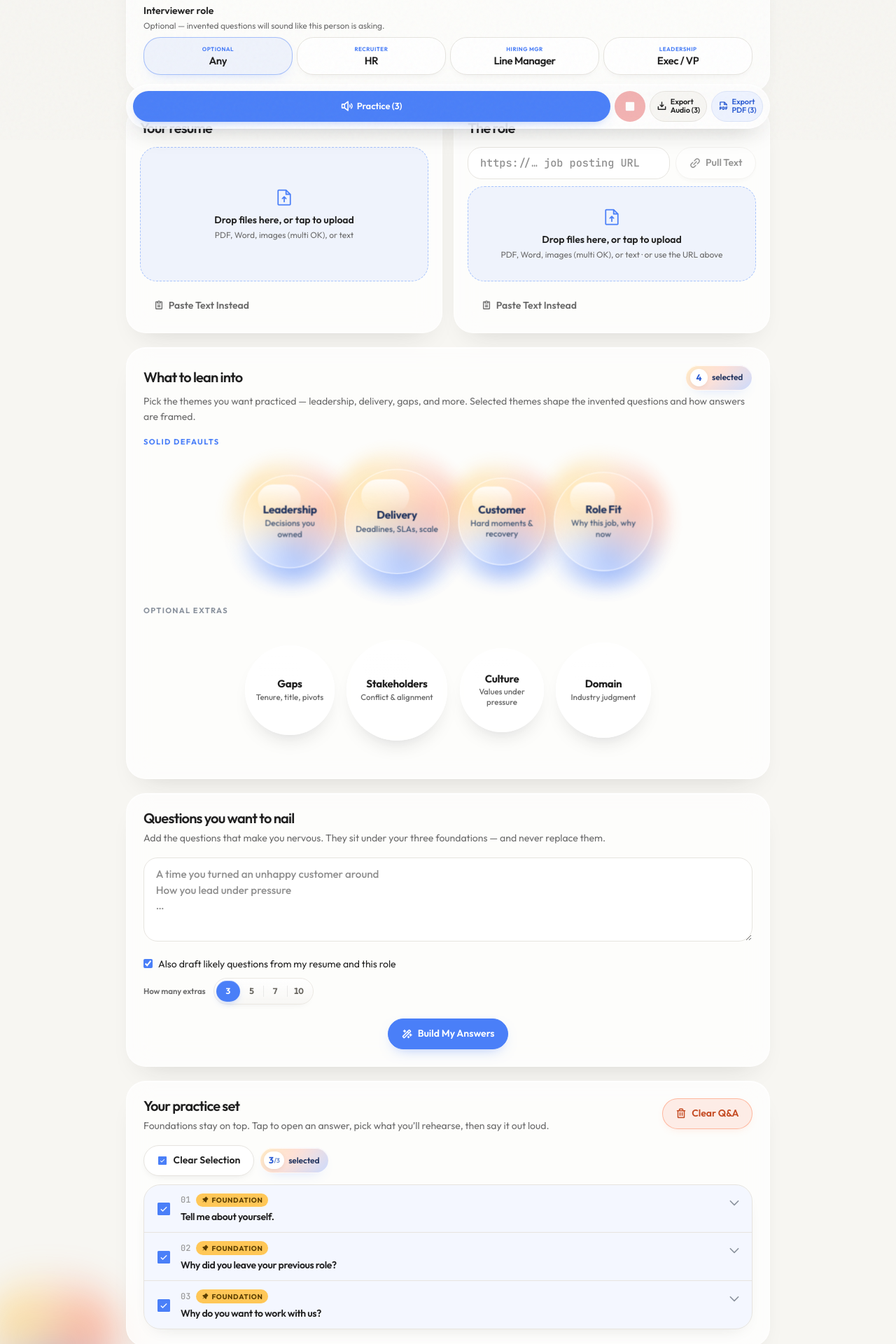
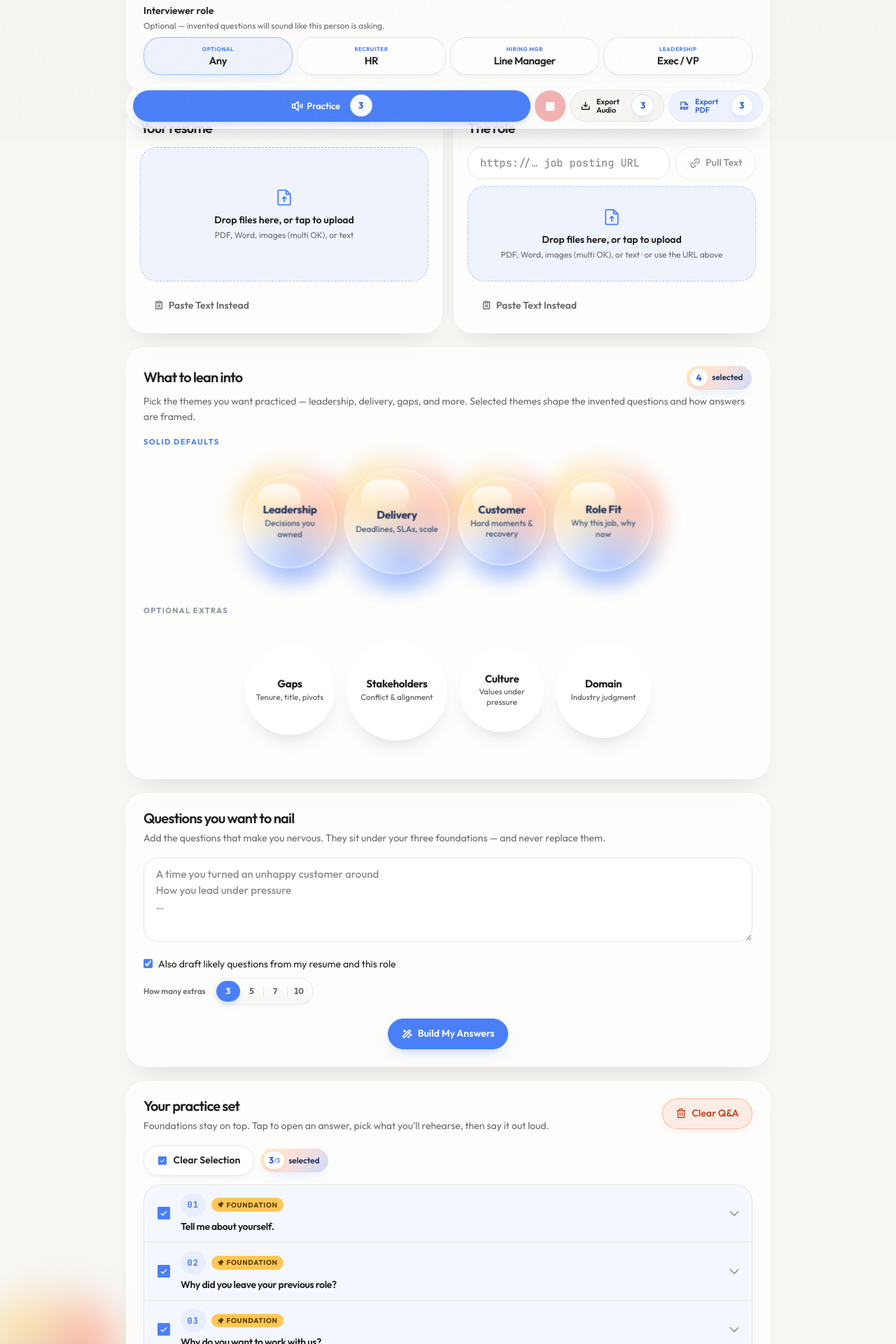
Before and after one commit to zmyeo54/briefroom, a React (Vite) app: page / in a window 1280 px wide. Shown: the part 600-2520 px from the top of the page at 70% size. Built offline with nearby package versions, Linux system fonts and the light colour scheme; no server answers.

Commit message:
Refactor UI components for improved layout and accessibility; update localization keys for clarity

```diff
--- a/src/components/QaList.jsx
+++ b/src/components/QaList.jsx
@@ -125,10 +125,10 @@ export default function QaList({
                         : "bg-white"
                 }`}
               >
-                <div className="flex gap-3">
+                <div className="flex items-center gap-3">
                   <button
                     type="button"
-                    className="mt-0.5 shrink-0 text-[#8b939e] transition hover:text-[#4a7ff8]"
+                    className="shrink-0 text-[#8b939e] transition hover:text-[#4a7ff8]"
                     onClick={() => onToggle(i)}
                     aria-label={on ? "Deselect" : "Select"}
                     aria-pressed={on}
@@ -143,13 +143,13 @@ export default function QaList({
                   <div className="min-w-0 flex-1">
                     <button
                       type="button"
-                      className="flex w-full items-start gap-2 text-left"
+                      className="flex w-full items-center gap-2 text-left"
                       onClick={() => toggleOpen(i)}
                       aria-expanded={expanded}
                     >
                       <div className="min-w-0 flex-1">
                         <div className="flex flex-wrap items-center gap-2">
-                          <span className="faint font-mono text-xs font-medium tabular-nums">
+                          <span className="qa-number faint font-mono text-xs font-medium tabular-nums">
                             {String(i + 1).padStart(2, "0")}
                           </span>
                           {pinned ? (
@@ -166,7 +166,7 @@ export default function QaList({
                       <CaretDown
                         size={18}
                         weight="bold"
-                        className={`mt-1 shrink-0 text-[#8b939e] transition ${
+                        className={`shrink-0 text-[#8b939e] transition ${
                           expanded ? "rotate-180" : ""
                         }`}
                       />
--- a/src/index.css
+++ b/src/index.css
@@ -95,7 +95,7 @@ html[lang="zh-CN"] .focus-bubble-label {
 .shell-pad {
   padding-left: max(1.25rem, env(safe-area-inset-left, 0px));
   padding-right: max(1.25rem, env(safe-area-inset-right, 0px));
-  padding-bottom: max(5rem, calc(env(safe-area-inset-bottom, 0px) + 4.25rem));
+  padding-bottom: max(4rem, calc(env(safe-area-inset-bottom, 0px) + 3.75rem));
 }
 @media (min-width: 480px) {
   .shell-pad {
@@ -113,7 +113,7 @@ html[lang="zh-CN"] .focus-bubble-label {
   .shell-pad {
     padding-left: max(2.75rem, env(safe-area-inset-left, 0px));
     padding-right: max(2.75rem, env(safe-area-inset-right, 0px));
-    padding-bottom: max(6rem, calc(env(safe-area-inset-bottom, 0px) + 5rem));
+    padding-bottom: max(4.5rem, calc(env(safe-area-inset-bottom, 0px) + 4rem));
   }
 }
 @media (min-width: 1024px) {
@@ -1490,17 +1490,15 @@ html[lang="zh-CN"] .app-dialog-body {
   opacity: 0.35;
   cursor: not-allowed;
 }
-.action-dock-save {
-  display: inline-flex;
-  align-items: center;
-  justify-content: center;
-  gap: 0.28rem;
+.action-dock-save,
+.action-dock-pdf {
+  display: inline-flex;
+  align-items: center;
+  justify-content: space-between;
+  gap: 0.75rem;
   min-height: 2.75rem;
-  padding: 0.35rem 0.55rem;
-  border: 1px solid #e6e4df;
-  border-radius: 999px;
-  background: #f7f6f3;
-  color: #202020;
+  padding: 0.35rem 0.85rem;
+  border-radius: 999px;
   font-size: 0.75rem;
   font-weight: 600;
   cursor: pointer;
@@ -1508,54 +1506,84 @@ html[lang="zh-CN"] .app-dialog-body {
   -webkit-tap-highlight-color: transparent;
   transition: background 0.15s ease, border-color 0.15s ease, transform 0.12s ease;
 }
+.action-dock-save {
+  border: 1px solid #e6e4df;
+  background: #f7f6f3;
+  color: #202020;
+}
 .action-dock-save:hover:not(:disabled) {
   background: #fff;
   border-color: #d4d1cb;
 }
-.action-dock-save:active:not(:disabled) {
-  transform: scale(0.98);
-}
-.action-dock-save:disabled {
-  opacity: 0.45;
-  cursor: not-allowed;
-}
 .action-dock-pdf {
-  display: inline-flex;
-  align-items: center;
-  justify-content: center;
-  gap: 0.28rem;
-  min-height: 2.75rem;
-  padding: 0.35rem 0.55rem;
   border: 1px solid #dbe4f8;
-  border-radius: 999px;
   background: #eef3ff;
   color: #2f5fd4;
-  font-size: 0.75rem;
-  font-weight: 600;
-  cursor: pointer;
-  touch-action: manipulation;
-  -webkit-tap-highlight-color: transparent;
-  transition: background 0.15s ease, border-color 0.15s ease, transform 0.12s ease;
 }
 .action-dock-pdf:hover:not(:disabled) {
   background: #e4ecff;
   border-color: #c8d8f5;
 }
+.action-dock-save:active:not(:disabled),
 .action-dock-pdf:active:not(:disabled) {
   transform: scale(0.98);
 }
+.action-dock-save:disabled,
 .action-dock-pdf:disabled {
   opacity: 0.45;
   cursor: not-allowed;
 }
+.action-dock-export-body {
+  display: inline-flex;
+  align-items: center;
+  gap: 0.5rem;
+}
 .action-dock-export-label {
   display: flex;
   flex-direction: column;
   align-items: flex-start;
+  justify-content: center;
   line-height: 1.1;
   font-size: 0.68rem;
   letter-spacing: -0.01em;
   text-align: left;
+}
+
+.action-dock-badge {
+  display: inline-flex;
+  align-items: center;
+  justify-content: center;
+  min-width: 2rem;
+  height: 2rem;
+  margin-left: 0.35rem;
+  padding: 0 0.5rem;
+  border-radius: 999px;
+  background: rgba(255, 255, 255, 0.96);
+  color: #2c5cd4;
+  font-size: 0.8rem;
+  font-weight: 700;
+  letter-spacing: -0.01em;
+  box-shadow: 0 8px 18px -10px rgba(16, 24, 64, 0.22);
+  border: 1px solid rgba(74, 127, 248, 0.22);
+  vertical-align: middle;
+  line-height: 1;
+  transform: translateY(-0.08rem);
+}
+
+.action-dock-speak-label,
+.action-dock-export-label span:last-child {
+  display: inline-flex;
+  align-items: center;
+  gap: 0.5rem;
+  line-height: 1;
+}
+
+.action-dock-export-label {
+  display: flex;
+  flex-direction: column;
+  align-items: flex-start;
+  justify-content: center;
+  line-height: 1.1;
 }
 
 /* Floating transport while practice audio is active */
@@ -1717,6 +1745,22 @@ html[lang="zh-CN"] .app-dialog-body {
   font-size: 10px;
   font-weight: 700;
   letter-spacing: 0.06em;
+  text-transform: uppercase;
+}
+
+.qa-number {
+  display: inline-flex;
+  align-items: center;
+  justify-content: center;
+  min-width: 2.1rem;
+  min-height: 2.1rem;
+  padding: 0.35rem 0.6rem;
+  border-radius: 999px;
+  background: rgba(74, 127, 248, 0.08);
+  color: #3c6ce0;
+  font-size: 0.75rem;
+  font-weight: 700;
+  letter-spacing: 0.08em;
   text-transform: uppercase;
 }
 
--- a/src/pages/HomePage.jsx
+++ b/src/pages/HomePage.jsx
@@ -1103,15 +1103,7 @@ export default function HomePage() {
               {t("home.questionsHint")}
             </p>
           </div>
-          <div className="flex shrink-0 flex-wrap items-center justify-end gap-2">
-            {showGenSecret && genSecretLabel ? (
-              <span
-                className="max-w-[14rem] truncate font-mono text-[10px] leading-tight tracking-tight text-[#c5cad1] sm:max-w-none sm:text-[11px]"
-                title={genSecretLabel}
-              >
-                {genSecretLabel}
-              </span>
-            ) : null}
+          <div className="flex shrink-0 flex-col items-end gap-2">
             {qa.length ? (
               <button
                 type="button"
@@ -1123,6 +1115,14 @@ export default function HomePage() {
                 <Trash size={16} weight="bold" />
                 {t("home.clearAnswers")}
               </button>
+            ) : null}
+            {showGenSecret && genSecretLabel ? (
+              <span
+                className="inline-flex items-center rounded-full border border-white/10 bg-white/5 px-2.5 py-1 font-mono text-[10px] leading-none tracking-tight text-[#c5cad1] sm:text-[11px]"
+                title={genSecretLabel}
+              >
+                {genSecretLabel}
+              </span>
             ) : null}
           </div>
         </div>
@@ -1157,7 +1157,10 @@ export default function HomePage() {
             onClick={playSelected}
           >
             <SpeakerHigh size={17} weight="bold" />
-            {t("home.speak", { n: selected.size })}
+            <span className="action-dock-speak-label">
+              {t("home.speakLabel")}
+              <span className="action-dock-badge">{selected.size}</span>
+            </span>
           </button>
           <button
             type="button"
@@ -1176,18 +1179,21 @@ export default function HomePage() {
             onClick={() => exportAudio()}
             title={t("home.saveAudioHint")}
           >
-            <DownloadSimple size={15} weight="bold" />
             {exportingAudio ? (
               t("home.exportingAudioShort")
             ) : (
+              <>
+                <span className="action-dock-export-body">
+                  <DownloadSimple size={15} weight="bold" />
                   <span className="action-dock-export-label">
                     <span>{t("home.exportLine1")}</span>
-                <span>
-                  {t("home.exportAudioLine2", {
-                    n: selected.size || qa.length,
-                  })}
+                    <span>{t("home.exportAudioLabel")}</span>
                   </span>
                 </span>
+                <span className="action-dock-badge">
+                  {selected.size || qa.length}
+                </span>
+              </>
             )}
           </button>
           <button
@@ -1197,18 +1203,21 @@ export default function HomePage() {
             onClick={() => exportPdf()}
             title={t("home.savePdfHint")}
           >
-            <FilePdf size={15} weight="bold" />
             {exportingPdf ? (
               t("home.exportingPdfShort")
             ) : (
+              <>
+                <span className="action-dock-export-body">
+                  <FilePdf size={15} weight="bold" />
                   <span className="action-dock-export-label">
                     <span>{t("home.exportLine1")}</span>
-                <span>
-                  {t("home.exportPdfLine2", {
-                    n: selected.size || qa.length,
-                  })}
+                    <span>{t("home.exportPdfLabel")}</span>
                   </span>
                 </span>
+                <span className="action-dock-badge">
+                  {selected.size || qa.length}
+                </span>
+              </>
             )}
           </button>
         </motion.div>
```
Also changed, not shown: src/lib/i18n.js. Lines whose indentation alone changed are shown as unchanged.
